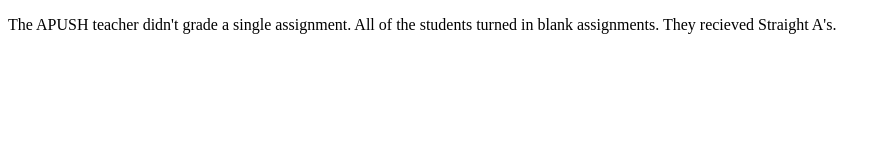
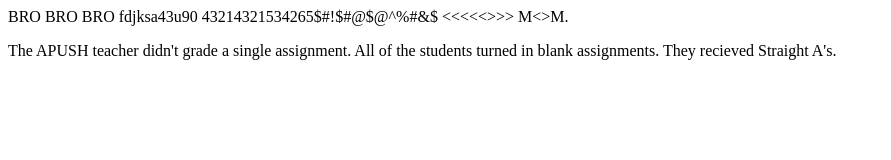
Before and after one commit to jordanhershberg/Git-Commit, a plain HTML site: page index.html in a window 1280 px wide. Shown: the whole page, without its empty margins (0-891 px from the left). Drawn offline with Linux system fonts and the light colour scheme.

Commit message:
Messed up the code

```diff
--- a/index.html
+++ b/index.html
@@ -1,10 +1,8 @@
 <!DOCTYPE html>
 <html>
-  <head>
-      <title>Title Goes Here</title>
-      <link rel="stylesheet" type="text/css" href="style.css">
-  </head>
-  <body>
+BRO BRO BRO fdjksa43u90
+43214321534265$#!$#@$@^%#&$
+<<<<<bodkl><>>> M<>M.  <body>
      <p>The APUSH teacher didn't grade a single assignment. All of the students turned in blank assignments. They recieved Straight A's.</p>
   </body>
 </html>
```
